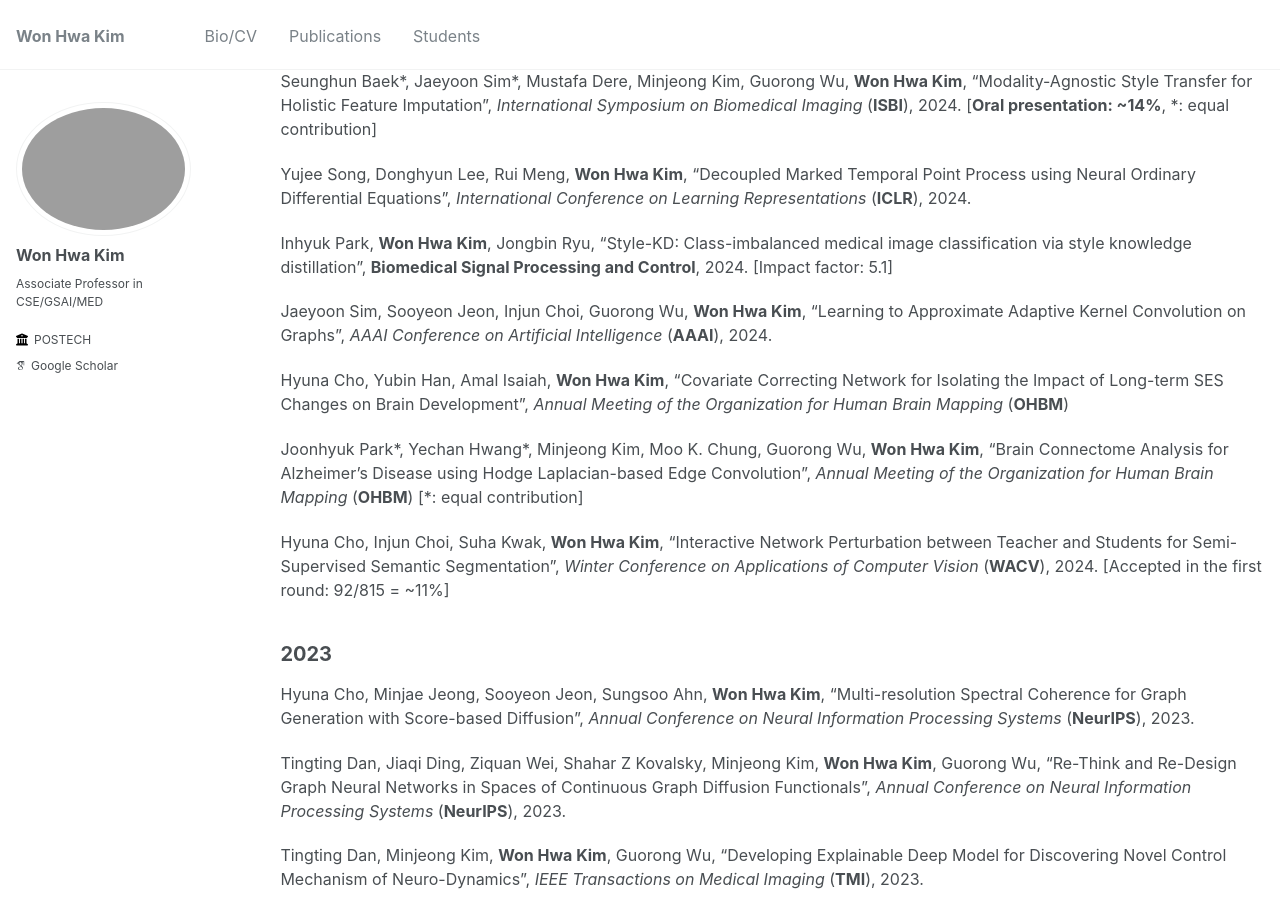
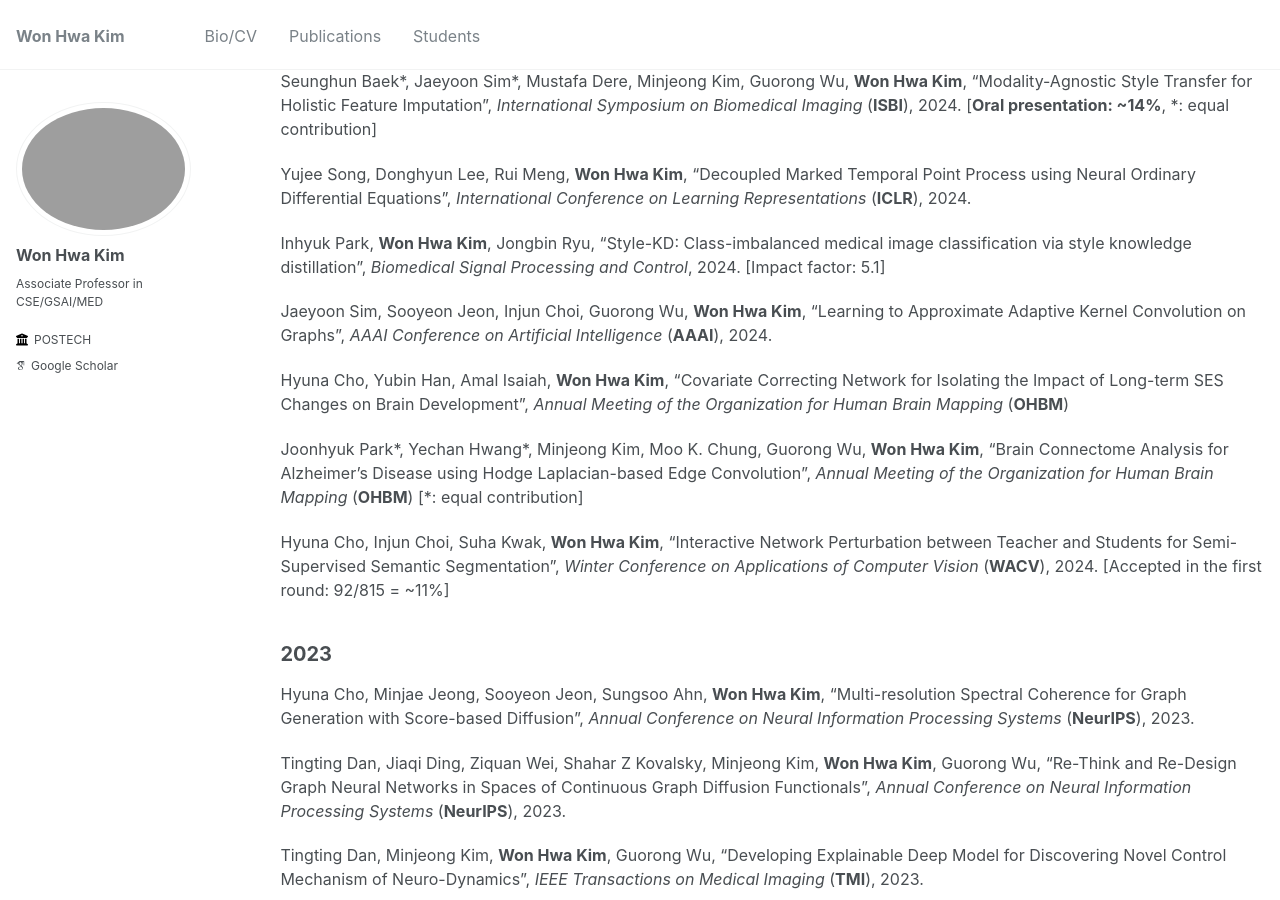
Before and after one commit to wwplato/wwplato.github.io, a Jekyll site: the page built from _pages/publications.md, in a window 1280 px wide and 900 px high, scrolled down 898 px. Built offline with Jekyll 4.4.1, drawn with Linux system fonts in a browser that asks for light colours; some web fonts are replaced.

```diff
--- a/_pages/publications.md
+++ b/_pages/publications.md
@@ -36,7 +36,7 @@ Seunghun Baek\*, Jaeyoon Sim\*, Mustafa Dere, Minjeong Kim, Guorong Wu, **Won Hw
 
 Yujee Song, Donghyun Lee, Rui Meng, **Won Hwa Kim**, “Decoupled Marked Temporal Point Process using Neural Ordinary Differential Equations”, *International Conference on Learning Representations* (**ICLR**), 2024.
 
-Inhyuk Park, **Won Hwa Kim**, Jongbin Ryu, “Style-KD: Class-imbalanced medical image classification via style knowledge distillation”, **Biomedical Signal Processing and Control**, 2024. [Impact factor: 5.1]
+Inhyuk Park, **Won Hwa Kim**, Jongbin Ryu, “Style-KD: Class-imbalanced medical image classification via style knowledge distillation”, *Biomedical Signal Processing and Control*, 2024. [Impact factor: 5.1]
 
 Jaeyoon Sim, Sooyeon Jeon, Injun Choi, Guorong Wu, **Won Hwa Kim**, “Learning to Approximate Adaptive Kernel Convolution on Graphs”, *AAAI Conference on Artificial Intelligence* (**AAAI**), 2024.
 
```
